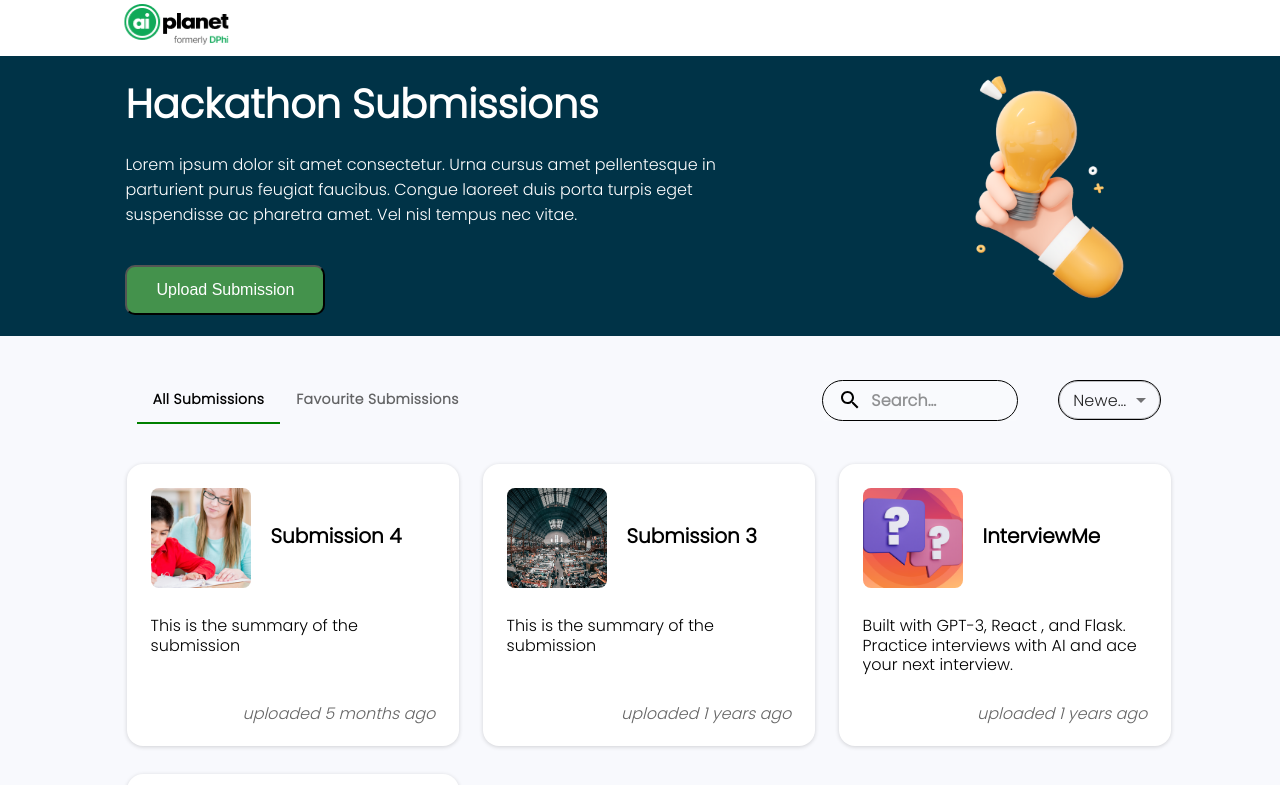
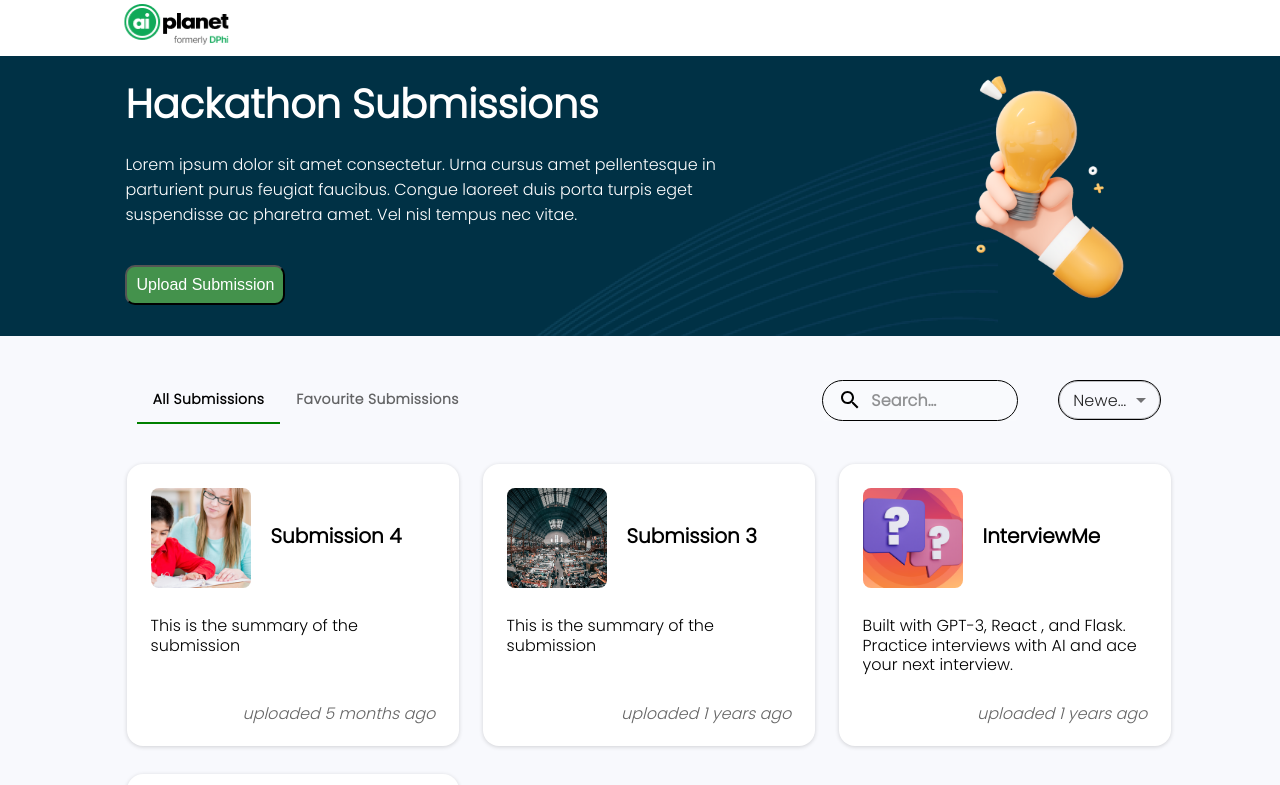
Before and after one commit to 1shtandon/ai-planet-task, a React (Create React App) app: page / in a window 1280 px wide. Shown: the top 785 px of the page. Built offline with nearby package versions, Linux system fonts and the light colour scheme.

Commit message:
UI fixes in submission details

```diff
--- a/src/components/heading-card/heading-card.componenet.jsx
+++ b/src/components/heading-card/heading-card.componenet.jsx
@@ -4,6 +4,7 @@ import "./heading-card.styles.scss";
 
 const HeadingCard = () => {
     return (
+        <div className="parent-container">
             <div className="heading-card-container">
                 <div className="heading-card-info">
                     <div className="heading-card-title">
@@ -22,8 +23,11 @@ const HeadingCard = () => {
                     <Bulb className="bulb" />
 
                 </div>
+                <div className='waves' />
 
             </div>
+        </div>
+
     );
 };
 
--- a/src/components/heading-card/heading-card.styles.scss
+++ b/src/components/heading-card/heading-card.styles.scss
@@ -1,8 +1,12 @@
+  .parent-container {
+    position: relative;
+  }
+
   .heading-card-container {
         display: flex;
         width: 100%;
         height: 35vh;
-    background-color: hsl(197, 100%, 14%);
+        background-color: #003145;
         font-family: 'Poppins', sans-serif;
         font-style: normal;
 
@@ -51,8 +55,10 @@
                     display: none;
                 }
             }
-        .upload-link{
+
+            .upload-link {
                 width: 200px;
+                height: 50px;
                 margin-top: 2%;
                 margin-left: 14%;
             }
@@ -60,18 +66,19 @@
             .upload-btn {
                 margin-top: 2%;
 
-            padding: "10px";
+                padding: 3%;
                 border: "none";
                 background-color: #44924C;
                 color: white;
                 width: 200px;
                 height: 50px;
-            min-width: fit-content;
-            max-width: 300px;
+                max-width: 80%;
+                max-height: 80%;
                 border-radius: 10px;
                 font-size: 1em;
                 cursor: pointer;
                 font-weight: 500;
+
                 &:hover {
                     background-color: #24752d;
                 }
@@ -88,6 +95,19 @@
                 height: 80%;
                 object-fit: cover;
             }
+
+            z-index: 1;
         }
 
     }
+
+    .waves {
+        position: absolute;
+        bottom: 0;
+        right: 22%;
+        background-image: url('./../../assets/waves.png');
+        height: 250px;
+        width: 1200px;
+        background-repeat: no-repeat;
+        z-index: 0;
+    }
--- a/src/components/submission-details/submission-details.styles.scss
+++ b/src/components/submission-details/submission-details.styles.scss
@@ -29,6 +29,7 @@
                 width: 7rem;
                 height: 7rem;
                 border-radius: 10%;
+                object-fit: cover;
             }
 
             .submission-title {
@@ -117,6 +118,7 @@
             font-size: large;
             cursor: pointer;
         }
+
     }
 }
 
@@ -201,6 +203,10 @@
             text-decoration: none;
             cursor: pointer;
             margin-top: 0.7rem;
+
+            @media (max-width: 1150px) {
+                font-size: 0;
+            }
         }
     }
 }
```
Lines whose indentation alone changed are shown as unchanged.
